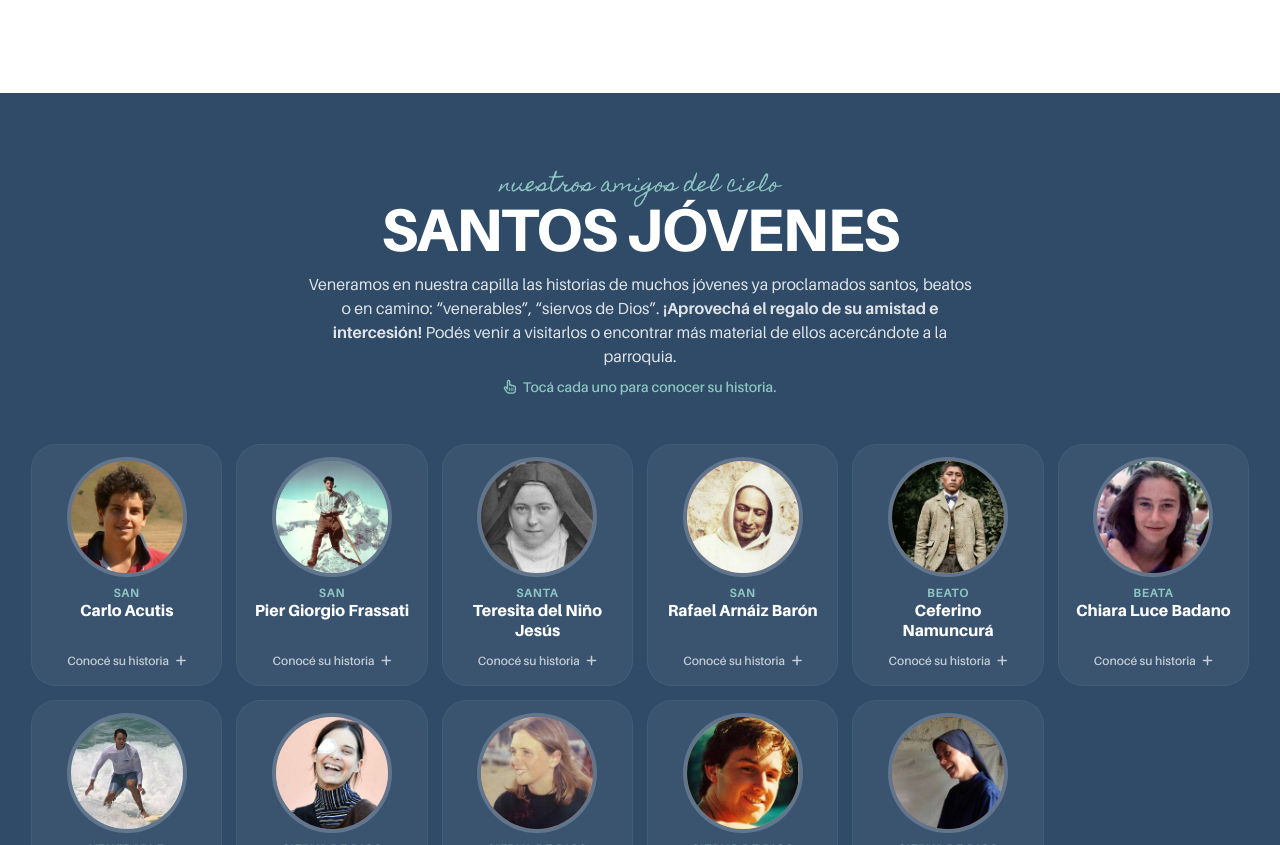
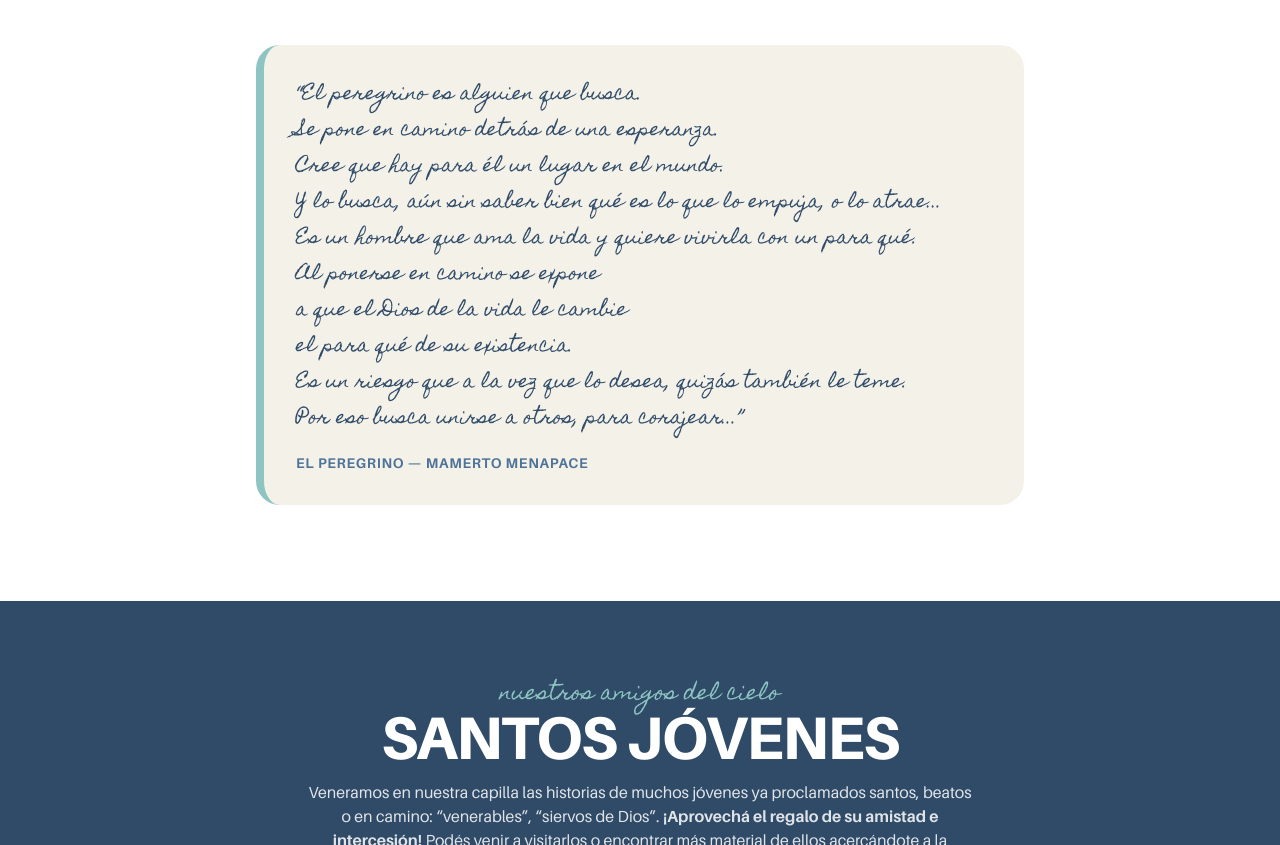
Before and after one commit to nicochama10/Parroquia-San-Lucas-, a plain HTML site: page proyecto-santuario/index.html in a window 1280 px wide. Shown: the part 1119-1964 px from the top of the page. Drawn offline with Linux system fonts and the light colour scheme.

Commit message:
Insert poem 'El Peregrino' into index.html
Added the poem 'El Peregrino' by Mamerto Menapace to the HTML file.

```diff
--- a/proyecto-santuario/index.html
+++ b/proyecto-santuario/index.html
@@ -87,7 +87,17 @@
 
         <!-- POEMA "El Peregrino" (Mamerto Menapace): pegar el texto dentro del div poema-texto, una linea por renglon. El bloque aparece solo cuando tiene texto. -->
         <figure class="poema mx-auto mt-12 max-w-3xl rounded-3xl border-l-8 border-agua bg-crema p-6 sm:p-8" hidden>
-          <div class="poema-texto whitespace-pre-line font-script text-lg leading-loose text-pizarra-oscuro"></div>
+          <div class="poema-texto whitespace-pre-line font-script text-lg leading-loose text-pizarra-oscuro">“El peregrino es alguien que busca.
+Se pone en camino detrás de una esperanza.
+Cree que hay para él un lugar en el mundo.
+Y lo busca, aún sin saber bien qué es lo que lo empuja, o lo atrae...
+Es un hombre que ama la vida y quiere vivirla con un para qué.
+Al ponerse en camino se expone
+a que el Dios de la vida le cambie
+el para qué de su existencia.
+Es un riesgo que a la vez que lo desea, quizás también le teme.
+Por eso busca unirse a otros, para corajear...”
+</div>
           <figcaption class="mt-4 text-sm font-bold uppercase tracking-wider text-pizarra">El Peregrino — Mamerto Menapace</figcaption>
         </figure>
       </div>
```
